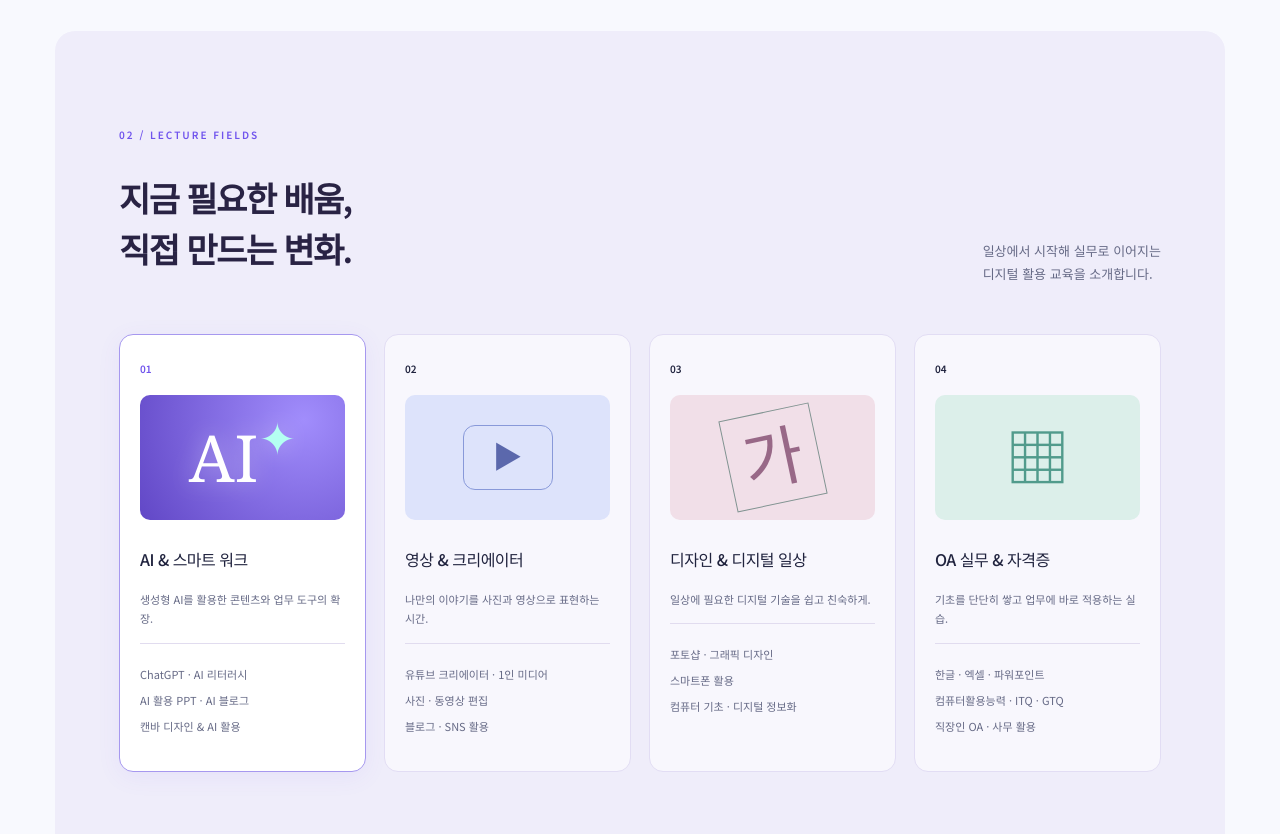
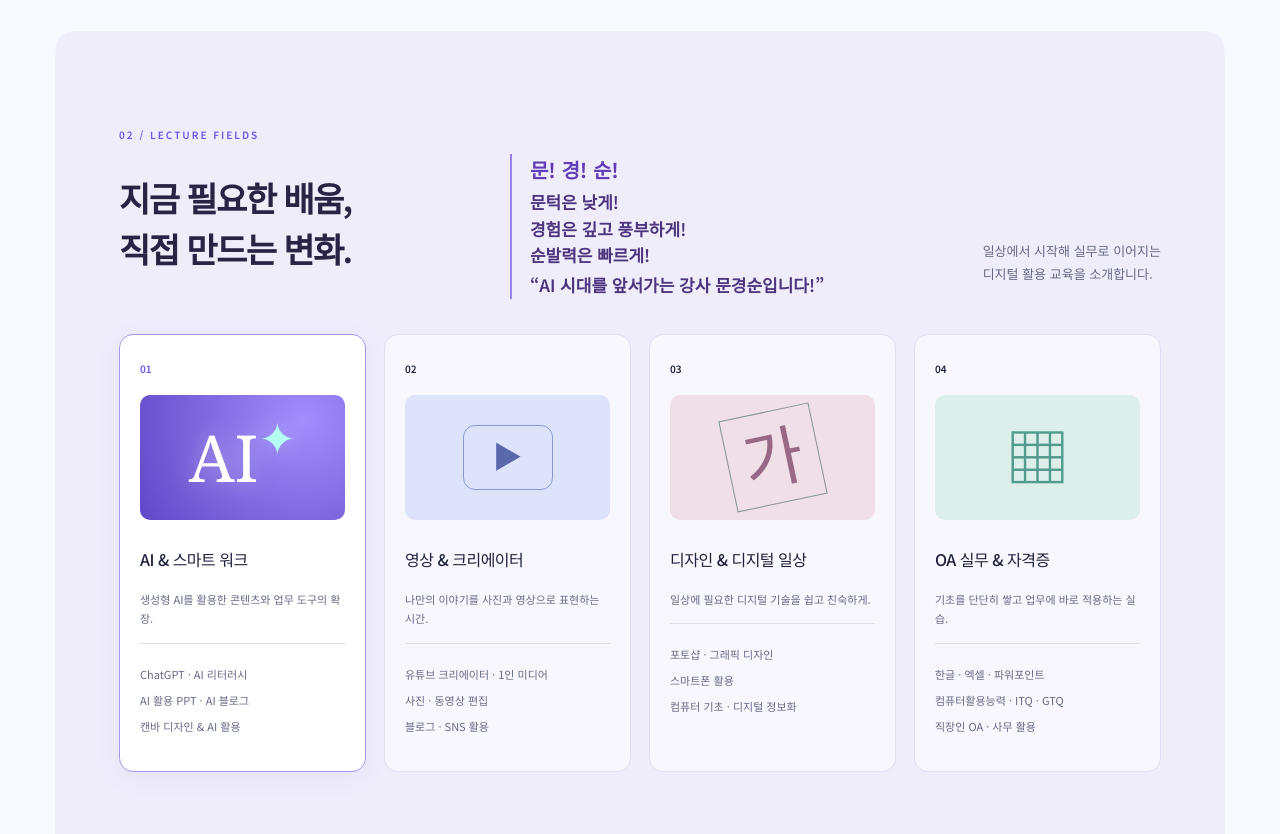
Before and after one commit to comjeangy/moonkshomepage, a website with bundled scripts: page index.html in a window 1280 px wide. Shown: the part 1820-2654 px from the top of the page. Built offline with nearby package versions, Linux system fonts and the light colour scheme.

Commit message:
Add instructor message to lecture fields

```diff
--- a/index.html
+++ b/index.html
@@ -72,8 +72,13 @@
     </section>
 
     <section id="classes" class="classes section" aria-labelledby="classes-title">
-      <div class="section-heading">
+      <div class="section-heading classes-heading">
         <div><p class="eyebrow">02 / LECTURE FIELDS</p><h2 id="classes-title">지금 필요한 배움,<br>직접 만드는 변화.</h2></div>
+        <div class="classes-message">
+          <strong>문! 경! 순!</strong>
+          <p>문턱은 낮게!<br>경험은 깊고 풍부하게!<br>순발력은 빠르게!</p>
+          <p>“AI 시대를 앞서가는 강사 문경순입니다!”</p>
+        </div>
         <p>일상에서 시작해 실무로 이어지는<br>디지털 활용 교육을 소개합니다.</p>
       </div>
       <div class="class-grid">
--- a/src/styles/home.css
+++ b/src/styles/home.css
@@ -217,6 +217,39 @@
   border-radius: 20px;
   background: #efedfa;
 }
+.classes-heading {
+  display: grid;
+  grid-template-columns: minmax(0, 1fr) minmax(0, 1.35fr) auto;
+  align-items: center;
+  gap: 24px;
+}
+
+.classes-message {
+  padding-inline-start: 18px;
+  border-inline-start: 2px solid #9a83ed;
+  color: #4d347f;
+  font-size: clamp(13px, 1.45vw, 17px);
+  font-weight: 600;
+  line-height: 1.55;
+  word-break: keep-all;
+}
+
+.classes-message strong {
+  color: #633db9;
+  font-size: 1.18em;
+}
+
+.classes-message p {
+  margin: 4px 0 0;
+}
+
+@media (max-width: 760px) {
+  .classes-heading {
+    grid-template-columns: 1fr;
+    gap: 16px;
+  }
+}
+
 .classes h2 {
   color: #292344;
 }
```
